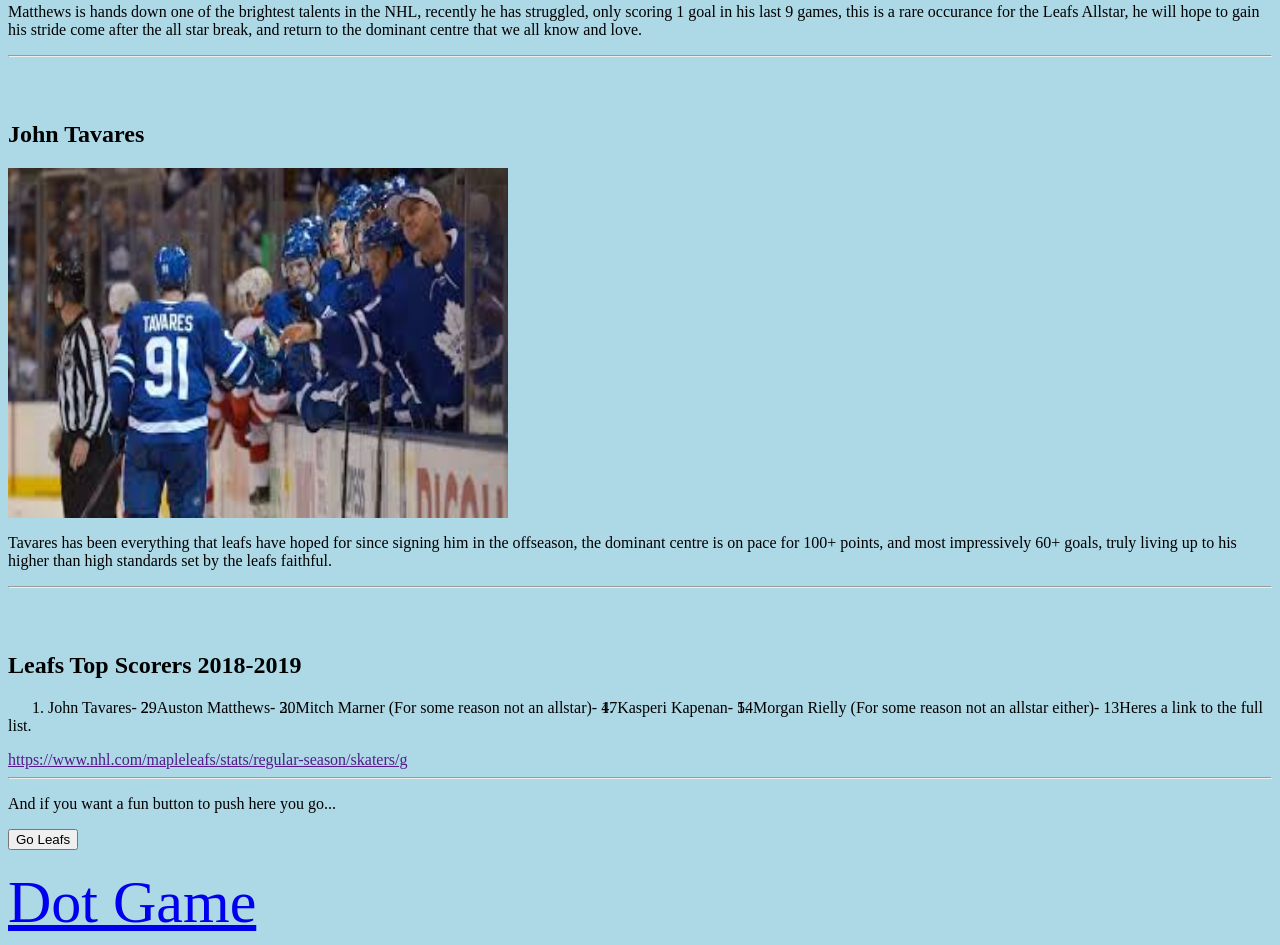
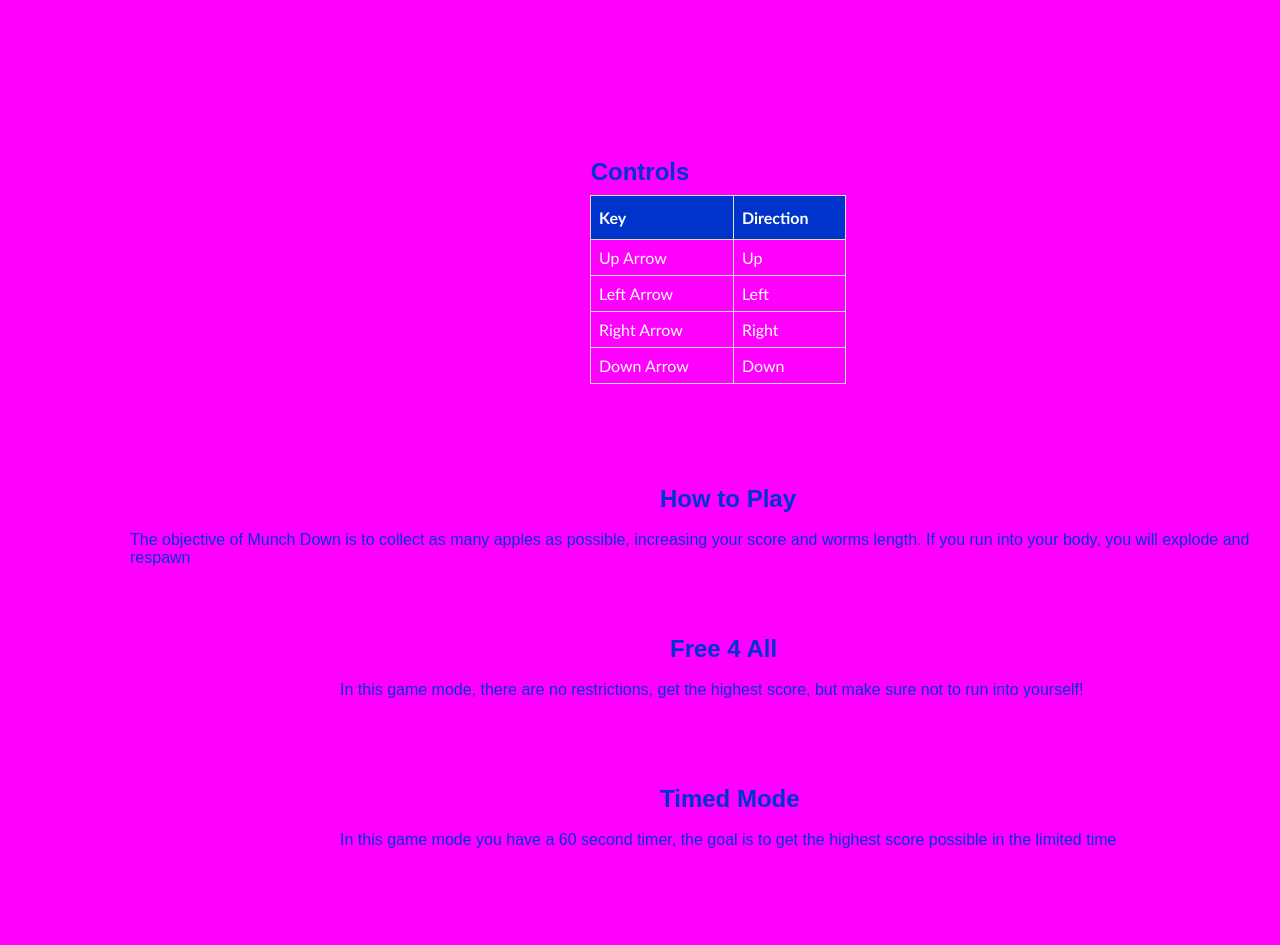
Before and after one commit to ColeRobertSmithParsons/y10web, a plain HTML site: page index.html in a window 1280 px wide. Shown: the part 635-1580 px from the top of the page. After the commit the page ends 1523 px from the top, so only its background shows below. Drawn offline with Linux system fonts and the light colour scheme.

Commit message:
Add files via upload

```diff
--- a/index.html
+++ b/index.html
@@ -1,16 +1,16 @@
 <html>
+
 <style>
-
   ul {
   list-style-type: none;
-  margin: 30;
-  padding: 0;
+  margin: 200;
+  padding: 50;
   overflow: hidden;
-  background-color: #333333;
+  background-color: #0033cc;
 }
 
 li {
-  float: left;
+  float: center;
 }
 
 li a {
@@ -19,106 +19,177 @@ li a {
   text-align: center;
   padding: 20;
   text-decoration: none;
+    font-size: 60;
+    font-family: monospace;
 }
 
 li a:hover {
-  background-color: #111111;
-}
-
-        #home {
-            text-align: center;
-            font-size: 20;
-
-        }
-     #gg {
-            text-align: center;
-            font-size: 20;
-            href="https://colerobertsmithparsons.github.io/y10web/purpledot/Purpledot.html"
-
-        }
-
-         #contact {
-            text-align: center;
-            font-size: 20;
-
-        }
-
-         #about {
-            text-align: center;
-            font-size: 20;
-
-        }
-        #game {
-            text-align: center;
-            font-family: serif;
-            font-size: 60;
-
+  background-color: #1a53ff;
 }
 
     #title {
+        color: #0033cc;
+        font-size: 60;
+        font-family: sans-serif;
+        text-align: center;
+    }
 
 
-        color: black;
-        font-size: 50;
+
+    #instructions {
+        color:#0033cc;
+        font size: 60;
         font-family: sans-serif;
         text-align: center;
+    }
+
+
+    #text {
+        color: black;
+        font-size: 20;
+        font-family: sans-serif;
+        position: absolute;
+        left:500;
+    }
+
+
+
+    #howtoplay {
+         color:#0033cc;
+        font size: 60;
+        font-family: sans-serif;
+       position: absolute;
+        top: 1100;
+        left: 660;
 
 
     }
 
-        h3 {
+    #Timermode {
+        color:#0033cc;
+        font size: 60;
+        font-family: sans-serif;
        position: absolute;
-            top: 50;
-            left: 550;
-            font-family: cursive;
+        top: 1400;
+        left: 660;
+    }
+
+    #Freeforall {
+        color:#0033cc;
+        font size: 60;
+        font-family: sans-serif;
+       position: absolute;
+        top: 1250;
+        left: 670;
+    }
+    #howtoplaygame {
+         color:#0033cc;
+        font size: 30;
+        font-family: sans-serif;
+       position: absolute;
+        top: 1150;
+        left: 130;
+
+    }
+
+    #ffam {
+         color:#0033cc;
+        font size: 30;
+        font-family: sans-serif;
+       position: absolute;
+        top: 1300;
+        left: 340;
+    }
+
+    #tm {
+         color:#0033cc;
+        font size: 30;
+        font-family: sans-serif;
+       position: absolute;
+        top: 1450;
+        left: 340;
     }
     </style>
-    <title>NHL's Best: Leafs</title>
-    <body style="background-color:lightblue;">
-    <h1 id="title"> Leafs Talk </h1>
-    <h3>With Cole Parsons</h3>
+
+<title>Munch Down
+</title>
+<body style= background-color:#ff00ff; >
+<h1 id="title"> Munch Down </h1>
      <ul>
-  <li><a href="#home">Home</a></li>
-  <li><a href="#gg">Game</a></li>
-  <li><a href="#contact">Contact</a></li>
-  <li><a href="#about">About</a></li>
+  <li><a id="home" href="https://y10webagilescrum.github.io/Y10Game/TimedMode.html"> Timed Mode</a></li>
+  <li><a id="home" href="https://y10webagilescrum.github.io/Y10Game/UntimedMode.html">Free 4 All Mode</a></li>
     </ul>
 
+<h2 id="instructions">Controls</h2>
+
+
+    <table id="playertwotable" border="1">
+  <th>Key</th><th>Direction</th>
+  <tr>
+     <td>Up Arrow</td><td>Up</td>
+  </tr>
+  <tr>
+     <td>Left Arrow</td><td>Left</td>
+  </tr>
+  <tr>
+     <td>Right Arrow</td><td>Right</td>
+  </tr>
+        <tr>
+     <td>Down Arrow</td><td>Down</td>
+  </tr>
+</table>
+
+    <h2 id="howtoplay">How to Play
+    </h2>
+
+    <p id="howtoplaygame">The objective of Munch Down is to collect as many apples as possible, increasing your score and worms length. If you run into your body, you will explode and respawn</p>
+
+    <h2 id=Timermode>Timed Mode</h2>
+    <p id=tm>In this game mode you have a 60 second timer, the goal is to get the highest score possible in the limited time
+    </p>
+
+    <h2 id=Freeforall>Free 4 All</h2>
+    <p id=ffam>In this game mode, there are no restrictions, get the highest score, but make sure not to run into yourself!</p>
 
     <br>
-
-    <h2>Auston Matthews</h2>
-     <img src=download-2.jpg width="500" height="350">
-    <p>Matthews is hands down one of the brightest talents in the NHL, recently he has struggled, only scoring 1 goal in his last 9 games, this is a rare occurance for the Leafs Allstar, he will hope to gain his stride come after the all star break, and return to the dominant centre that we all know and love.
-</p>
-    <hr>
     <br>
     <br>
-    <h2>John Tavares </h2>
-    <img src=Tavares.jpg width="500" height="350">
-    <p>Tavares has been everything that leafs have hoped for since signing him in the offseason, the dominant centre is on pace for 100+ points, and most impressively 60+ goals, truly living up to his higher than high standards set by the leafs faithful.
-    </p>
-    <hr>
     <br>
     <br>
-    <h2>Leafs Top Scorers 2018-2019</h2>
-    <ol>
-        <li>John Tavares- 29</li>
-        <li>Auston Matthews- 20</li>
-        <li>Mitch Marner (For some reason not an allstar)- 17</li>
-        <li>Kasperi Kapenan- 14</li>
-        <li>Morgan Rielly (For some reason not an allstar either)- 13</li>
-    </ol>
+    <br>
+    <br><br><br><br><br><br><br><br><br><br><br><br><br><br><br><br><br><br><br><br><br><br><br><br><br><br><br><br><br><br><br>
+    <p></p>
 
-    <p>Heres a link to the full list.</p>
-    <a href>https://www.nhl.com/mapleleafs/stats/regular-season/skaters/g</a>
+    <style>
 
-    <hr>
-    <p>And if you want a fun button to push here you go...</p>
-    <button>Go Leafs</button>
-    <br>
-    <br>
 
-    <a id=game href= "https://colerobertsmithparsons.github.io/y10web/purpledot/Purpledot.html">Dot Game</a>
+     #playertwotable {
+         font-family: "Trebuchet MS", Arial, Helvetica, sans-serif;
+  border-collapse: collapse;
+  width: 20%;
+  margin: auto;
+  color: white;
+    position: absolute;
+         top:830;
+         left: 590;
+
+    }
+
+        #playertwotable td, #playertwotable th {
+  border: 1px solid #ddd;
+  padding: 8px;
+}
+
+
+
+#playertwotable th {
+  padding-top: 12px;
+  padding-bottom: 12px;
+  text-align: left;
+  background-color: #0033cc;
+  color: white;
+}
+    </style>
 </body>
+
 </html>
```
Lines whose indentation alone changed are shown as unchanged.
